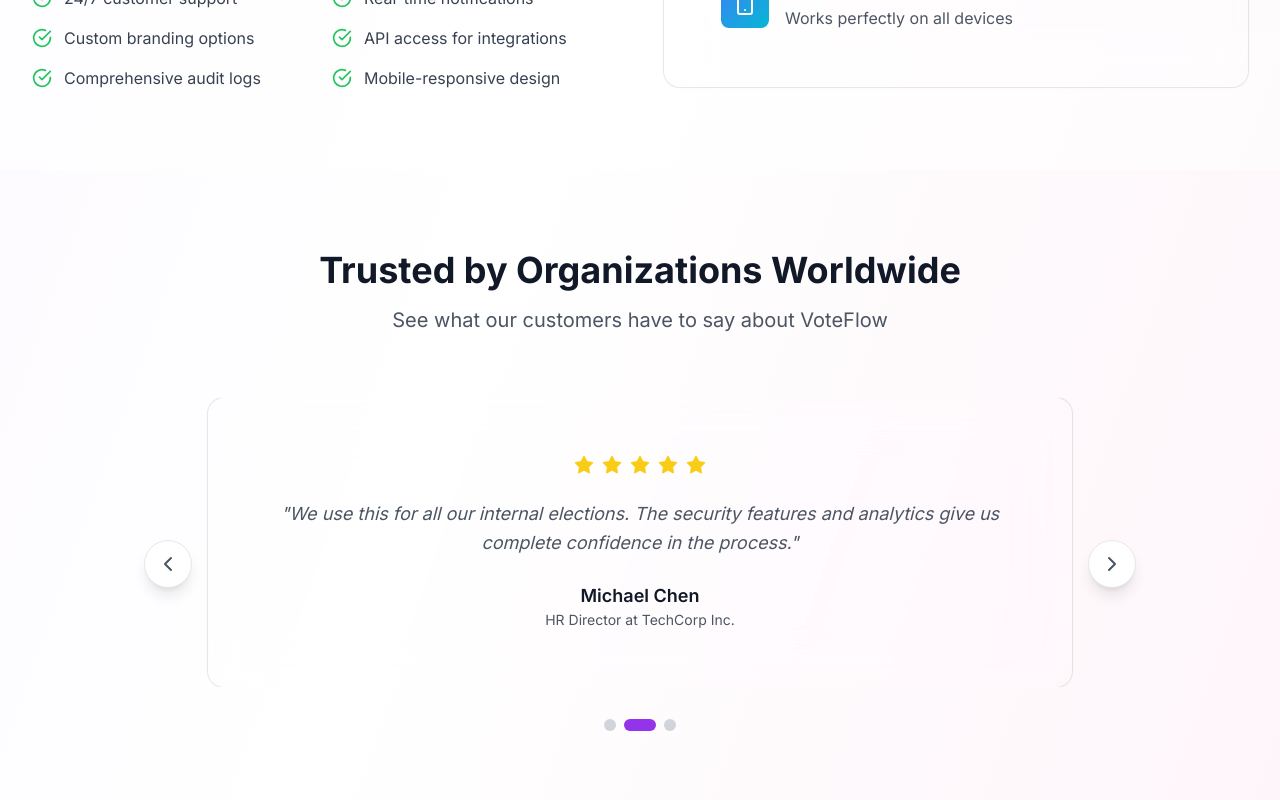
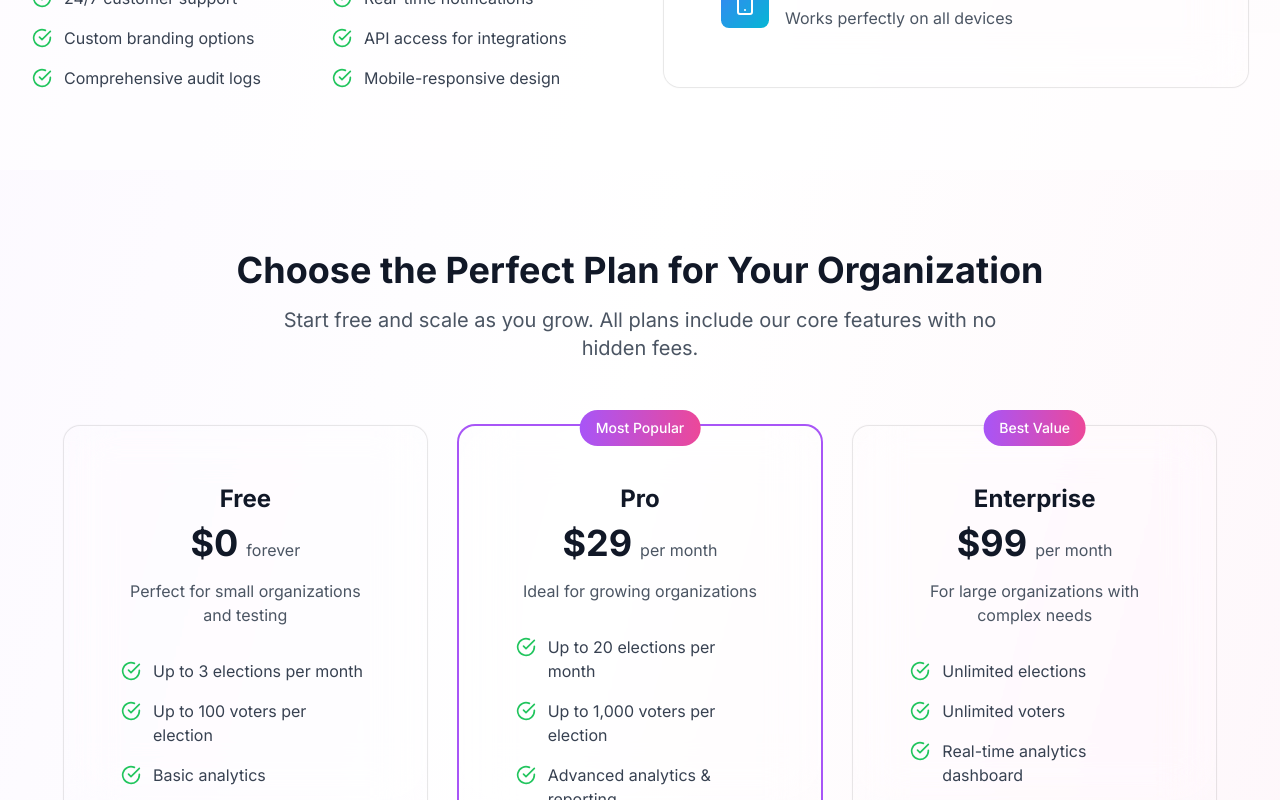
Before and after one commit to testingmic/voting-app, a React (Create React App) app: page / in a window 1280 px wide. Shown: the part 2000-2800 px from the top of the page. Built offline with nearby package versions, Linux system fonts and the light colour scheme; no server answers.

Commit message:
Add subscription plans to LandingPage with pricing details and selection functionality. Integrate toast notifications for enterprise plan inquiries and enhance UI with GlassCard components for a cohesive design.

```diff
--- a/src/pages/LandingPage.tsx
+++ b/src/pages/LandingPage.tsx
@@ -22,6 +22,7 @@ import {
 } from 'lucide-react';
 import Button from '../components/ui/Button';
 import GlassCard, { GlassCardBody } from '../components/ui/GlassCard';
+import { toast } from 'react-hot-toast';
 
 const LandingPage: React.FC = () => {
   const navigate = useNavigate();
@@ -103,6 +104,65 @@ const LandingPage: React.FC = () => {
     { number: '24/7', label: 'Support' }
   ];
 
+  const subscriptionPlans = [
+    {
+      id: 'free',
+      name: 'Free',
+      price: '$0',
+      period: 'forever',
+      description: 'Perfect for small organizations and testing',
+      highlight: null,
+      features: [
+        'Up to 3 elections per month',
+        'Up to 100 voters per election',
+        'Basic analytics',
+        'Email support',
+        'Standard templates'
+      ],
+      cta: 'Get Started Free',
+      popular: false
+    },
+    {
+      id: 'pro',
+      name: 'Pro',
+      price: '$29',
+      period: 'per month',
+      description: 'Ideal for growing organizations',
+      highlight: 'Most Popular',
+      features: [
+        'Up to 20 elections per month',
+        'Up to 1,000 voters per election',
+        'Advanced analytics & reporting',
+        'Priority email support',
+        'Custom branding',
+        'API access',
+        'Export results'
+      ],
+      cta: 'Start Pro Trial',
+      popular: true
+    },
+    {
+      id: 'enterprise',
+      name: 'Enterprise',
+      price: '$99',
+      period: 'per month',
+      description: 'For large organizations with complex needs',
+      highlight: 'Best Value',
+      features: [
+        'Unlimited elections',
+        'Unlimited voters',
+        'Real-time analytics dashboard',
+        '24/7 phone & email support',
+        'Custom integrations',
+        'Advanced security features',
+        'Dedicated account manager',
+        'White-label options'
+      ],
+      cta: 'Contact Sales',
+      popular: false
+    }
+  ];
+
   // Carousel functions
   const nextTestimonial = () => {
     setCurrentTestimonial((prev) => (prev + 1) % testimonials.length);
@@ -124,6 +184,18 @@ const LandingPage: React.FC = () => {
 
     return () => clearInterval(interval);
   }, []);
+
+  // Handle plan selection
+  const handlePlanSelect = (planId: string) => {
+    if (planId === 'enterprise') {
+      // For enterprise, you might want to open a contact form or redirect to a sales page
+      toast.success('Our sales team will contact you soon!');
+      // You could also navigate to a contact page or open a modal
+    } else {
+      // For free and pro plans, navigate to signup
+      navigate('/signup', { state: { selectedPlan: planId } });
+    }
+  };
 
   return (
     <div className="min-h-screen bg-gradient-to-br from-purple-50 via-white to-pink-50 dark:from-gray-900 dark:via-gray-800 dark:to-gray-900">
@@ -301,6 +373,109 @@ const LandingPage: React.FC = () => {
                   </div>
                 </GlassCardBody>
               </GlassCard>
+            </div>
+          </div>
+        </div>
+      </section>
+
+      {/* Pricing Section */}
+      <section className="relative z-10 px-4 sm:px-6 lg:px-8 py-20">
+        <div className="max-w-7xl mx-auto">
+          <div className="text-center mb-16">
+            <h2 className="text-4xl font-bold text-gray-900 dark:text-white mb-4">
+              Choose the Perfect Plan for Your Organization
+            </h2>
+            <p className="text-xl text-gray-600 dark:text-gray-400 max-w-3xl mx-auto">
+              Start free and scale as you grow. All plans include our core features with no hidden fees.
+            </p>
+          </div>
+
+          <div className="grid grid-cols-1 md:grid-cols-3 gap-8 max-w-6xl mx-auto">
+            {subscriptionPlans.map((plan, index) => (
+              <div key={plan.id} className="relative">
+                {/* Popular Badge */}
+                {plan.highlight && (
+                  <div className="absolute -top-4 left-1/2 transform -translate-x-1/2 z-10">
+                    <div className="bg-gradient-to-r from-purple-500 to-pink-500 text-white px-4 py-2 rounded-full text-sm font-medium">
+                      {plan.highlight}
+                    </div>
+                  </div>
+                )}
+
+                <GlassCard className={`h-full transition-all duration-300 hover:scale-105 hover:shadow-xl ${
+                  plan.popular ? 'ring-2 ring-purple-500 dark:ring-purple-400' : ''
+                }`}>
+                  <GlassCardBody className="p-8">
+                    {/* Plan Header */}
+                    <div className="text-center mb-8">
+                      <h3 className="text-2xl font-bold text-gray-900 dark:text-white mb-2">
+                        {plan.name}
+                      </h3>
+                      <div className="mb-4">
+                        <span className="text-4xl font-bold text-gray-900 dark:text-white">
+                          {plan.price}
+                        </span>
+                        <span className="text-gray-600 dark:text-gray-400 ml-2">
+                          {plan.period}
+                        </span>
+                      </div>
+                      <p className="text-gray-600 dark:text-gray-400">
+                        {plan.description}
+                      </p>
+                    </div>
+
+                    {/* Features List */}
+                    <div className="space-y-4 mb-8">
+                      {plan.features.map((feature, featureIndex) => (
+                        <div key={featureIndex} className="flex items-start">
+                          <CheckCircle className="w-5 h-5 text-green-500 flex-shrink-0 mr-3 mt-0.5" />
+                          <span className="text-gray-700 dark:text-gray-300">
+                            {feature}
+                          </span>
+                        </div>
+                      ))}
+                    </div>
+
+                    {/* CTA Button */}
+                    <Button
+                      onClick={() => handlePlanSelect(plan.id)}
+                      className={`w-full ${
+                        plan.popular
+                          ? 'bg-gradient-to-r from-purple-600 to-pink-600 hover:from-purple-500 hover:to-pink-500 text-white shadow-lg shadow-purple-500/25'
+                          : plan.id === 'free'
+                          ? 'bg-gray-900 dark:bg-white text-white dark:text-gray-900 hover:bg-gray-800 dark:hover:bg-gray-100'
+                          : 'bg-purple-600 hover:bg-purple-500 text-white'
+                      }`}
+                    >
+                      {plan.cta}
+                      {plan.id !== 'enterprise' && (
+                        <ArrowRight className="w-4 h-4 ml-2" />
+                      )}
+                    </Button>
+                  </GlassCardBody>
+                </GlassCard>
+              </div>
+            ))}
+          </div>
+
+          {/* Additional Info */}
+          <div className="text-center mt-12">
+            <p className="text-gray-600 dark:text-gray-400 mb-4">
+              All plans include a 14-day free trial. No credit card required.
+            </p>
+            <div className="flex flex-wrap justify-center items-center space-x-8 text-sm text-gray-500 dark:text-gray-400">
+              <div className="flex items-center">
+                <CheckCircle className="w-4 h-4 text-green-500 mr-2" />
+                Cancel anytime
+              </div>
+              <div className="flex items-center">
+                <CheckCircle className="w-4 h-4 text-green-500 mr-2" />
+                No setup fees
+              </div>
+              <div className="flex items-center">
+                <CheckCircle className="w-4 h-4 text-green-500 mr-2" />
+                Instant activation
+              </div>
             </div>
           </div>
         </div>
```
